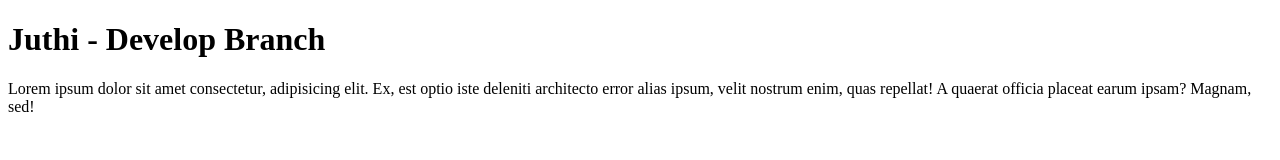
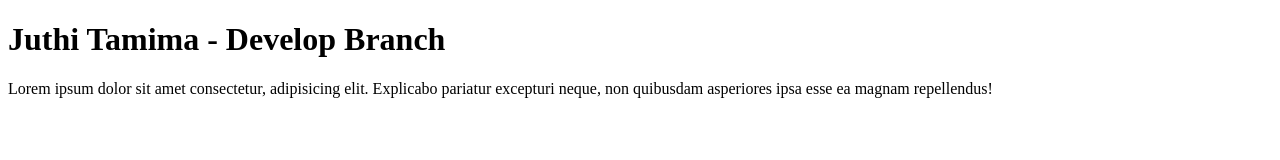
Before and after one commit to juthi10203-gif/second-website, a plain HTML site: page index.html in a window 1280 px wide. Drawn offline with Linux system fonts and the light colour scheme.

Commit message:
update develop

```diff
--- a/index.html
+++ b/index.html
@@ -6,7 +6,7 @@
     <title>Second Website</title>
 </head>
 <body>
-    <h1>Juthi - Develop Branch</h1>
-    <p>Lorem ipsum dolor sit amet consectetur, adipisicing elit. Ex, est optio iste deleniti architecto error alias ipsum, velit nostrum enim, quas repellat! A quaerat officia placeat earum ipsam? Magnam, sed!</p>
+    <h1>Juthi Tamima - Develop Branch</h1>
+    <p>Lorem ipsum dolor sit amet consectetur, adipisicing elit. Explicabo pariatur excepturi neque, non quibusdam asperiores ipsa esse ea magnam repellendus!</p>
 </body>
 </html>
```
